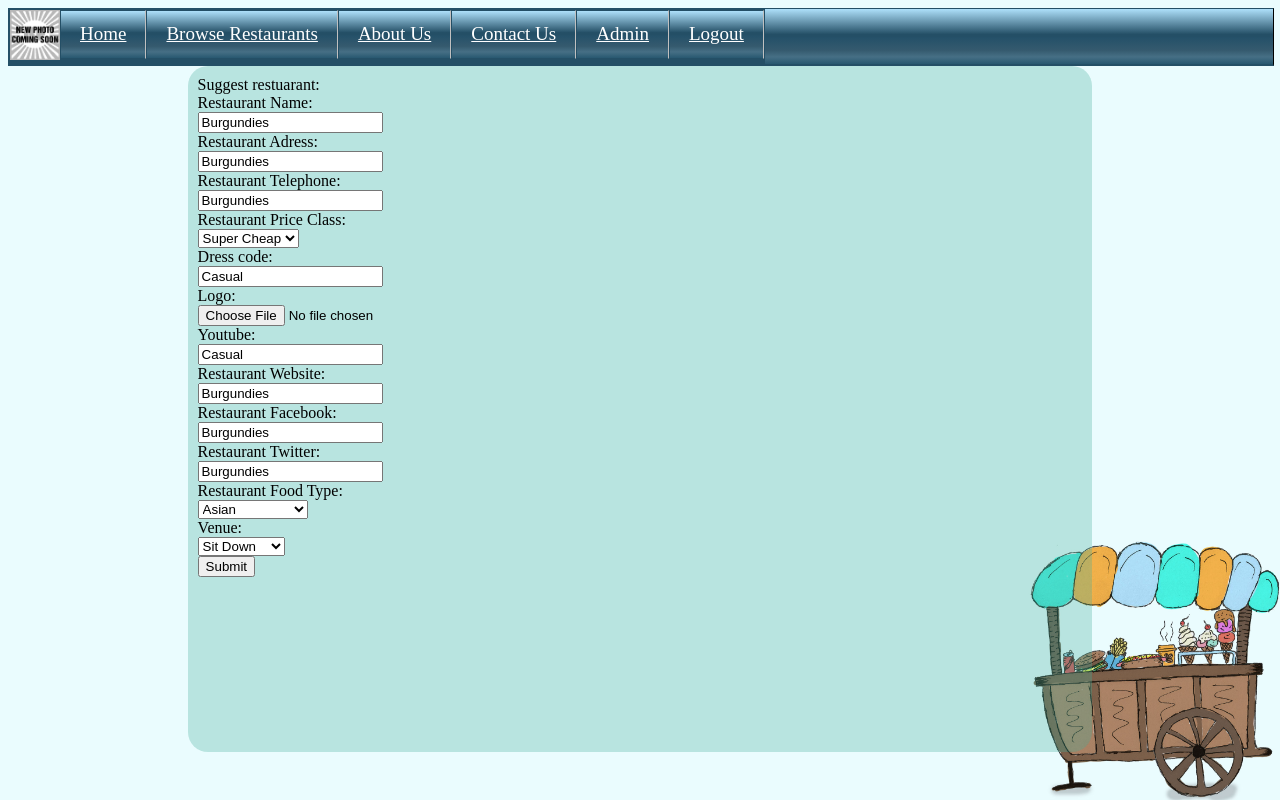
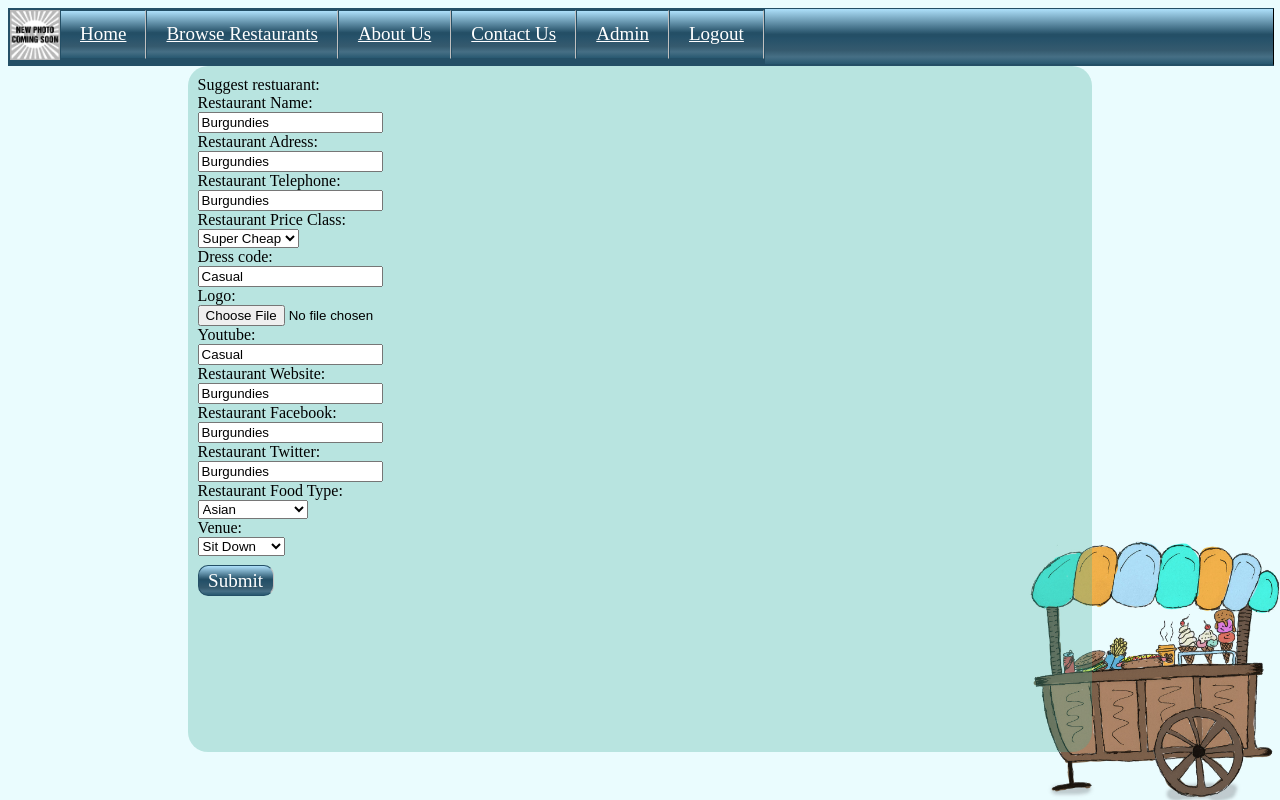
Before and after one commit to TaniaRall/IMY310, a PHP site: page /suggest.php in a window 1280 px wide. Run offline with PHP 8.4, Linux system fonts and the light colour scheme; data comes from the database, SQL or seed files in the repository.

Commit message:
some more styling

```diff
--- a/admin.php
+++ b/admin.php
@@ -1,6 +1,6 @@
 <?php include('partials/head.php'); ?>
 <?php include ("partials/menu.php"); ?>
-
+<div id="adminBack">
 	<?php
 		$result = mysqli_query($conn, "SELECT * FROM suggestions");
 
@@ -94,3 +94,4 @@
 		<?php
 			}
 		?>
+</div>
--- a/feedback.php
+++ b/feedback.php
@@ -16,6 +16,6 @@
 		<label for="email" class="mail">Email:</label>
 		<input type="email" name="email" id="email" class="mail"/>
 		<br>
-		<input type="submit" value="Submit"/>
+		<input type="submit" value="Submit" id="submitSearch"/>
 	</form>
 </div>
--- a/style/style.css
+++ b/style/style.css
@@ -17,7 +17,7 @@ body
 	background-repeat: no-repeat;
 	background-position: top;
 	background-size: 100% 100%;
-
+	font: 16px white Georgia;
 }
 
 .background-image {
@@ -99,6 +99,18 @@ body
 	border-radius: 20px;
 	height: 50%;
     width: 70%;
+}
+
+#adminBack
+{
+	background-color: rgba(67,171,152,0.3);
+	padding: 10px;
+	border-radius: 20px;
+	height: 85%;
+    width: 70%;
+	margin-left: auto;
+	margin-right: auto;
+	overflow: auto;
 }
 
 /*
@@ -363,3 +375,44 @@ content:":"
     overflow:hidden;
     text-align:center;
 }
+
+#back
+{
+	color: #FFFFFF;
+	background: #aee0fa;
+	background: -moz-linear-gradient(top, black, silver 1px, #7D9DAD 30px);/*FF3.6+*/
+	background: -webkit-gradient(linear, left top, left 30, from(#aee0fa), color-stop(10%, silver), to(#7D9DAD));/*chrome + Safari4+*/
+	background: -webkit-linear-gradient(top, #aee0fa 0%,#244F66 46%,#244F66 50%,#255169 53%,#355A6E 75%,#466F85 87%,#285870 100%); /* Chrome10+,Safari5.1+ */
+	background: -o-linear-gradient(top, #aee0fa 0%,#244F66 46%,#244F66 50%,#255169 53%,#355A6E 75%,#466F85 87%,#285870 100%); /* Opera 11.10+ */
+	background: -ms-linear-gradient(top, #aee0fa 0%,#244F66 46%,#244F66 50%,#255169 53%,#355A6E 75%,#466F85 87%,#285870 100%); /* IE10+ */
+	background: linear-gradient(to bottom, #aee0fa 0%,#244F66 46%,#244F66 50%,#255169 53%,#355A6E 75%,#466F85 87%,#285870 100%); /* W3C */
+	filter: progid:DXImageTransform.Microsoft.gradient( startColorstr='#aee0fa', endColorstr='#285870',GradientType=0 ); /* IE6-8 */
+	border-right: 1px solid silver;
+	border-left: 1px solid #244F66;
+	border-bottom: 1px solid #244F66;
+	border-top: 1px solid #244F66;
+	font: 19px white Georgia;
+	border-radius: 10px;
+	padding: 0.2em 0.5em;
+}
+
+#submitSearch
+{
+	color: #FFFFFF;
+	background: #aee0fa;
+	background: -moz-linear-gradient(top, black, silver 1px, #7D9DAD 30px);/*FF3.6+*/
+	background: -webkit-gradient(linear, left top, left 30, from(#aee0fa), color-stop(10%, silver), to(#7D9DAD));/*chrome + Safari4+*/
+	background: -webkit-linear-gradient(top, #aee0fa 0%,#244F66 46%,#244F66 50%,#255169 53%,#355A6E 75%,#466F85 87%,#285870 100%); /* Chrome10+,Safari5.1+ */
+	background: -o-linear-gradient(top, #aee0fa 0%,#244F66 46%,#244F66 50%,#255169 53%,#355A6E 75%,#466F85 87%,#285870 100%); /* Opera 11.10+ */
+	background: -ms-linear-gradient(top, #aee0fa 0%,#244F66 46%,#244F66 50%,#255169 53%,#355A6E 75%,#466F85 87%,#285870 100%); /* IE10+ */
+	background: linear-gradient(to bottom, #aee0fa 0%,#244F66 46%,#244F66 50%,#255169 53%,#355A6E 75%,#466F85 87%,#285870 100%); /* W3C */
+	filter: progid:DXImageTransform.Microsoft.gradient( startColorstr='#aee0fa', endColorstr='#285870',GradientType=0 ); /* IE6-8 */
+	border-right: 1px solid silver;
+	border-left: 1px solid #244F66;
+	border-bottom: 1px solid #244F66;
+	border-top: 1px solid #244F66;
+	font: 19px white Georgia;
+	border-radius: 10px;
+	padding: 0.2em 0.5em;
+	margin-top: 1%;
+}
--- a/suggest.php
+++ b/suggest.php
@@ -80,6 +80,6 @@
 		</select>
 
 		<br>
-		<input type="submit" value="Submit"/>
+		<input type="submit" value="Submit" id="submitSearch"/>
 	</form>
 </div>
```
Lines whose indentation alone changed are shown as unchanged.
